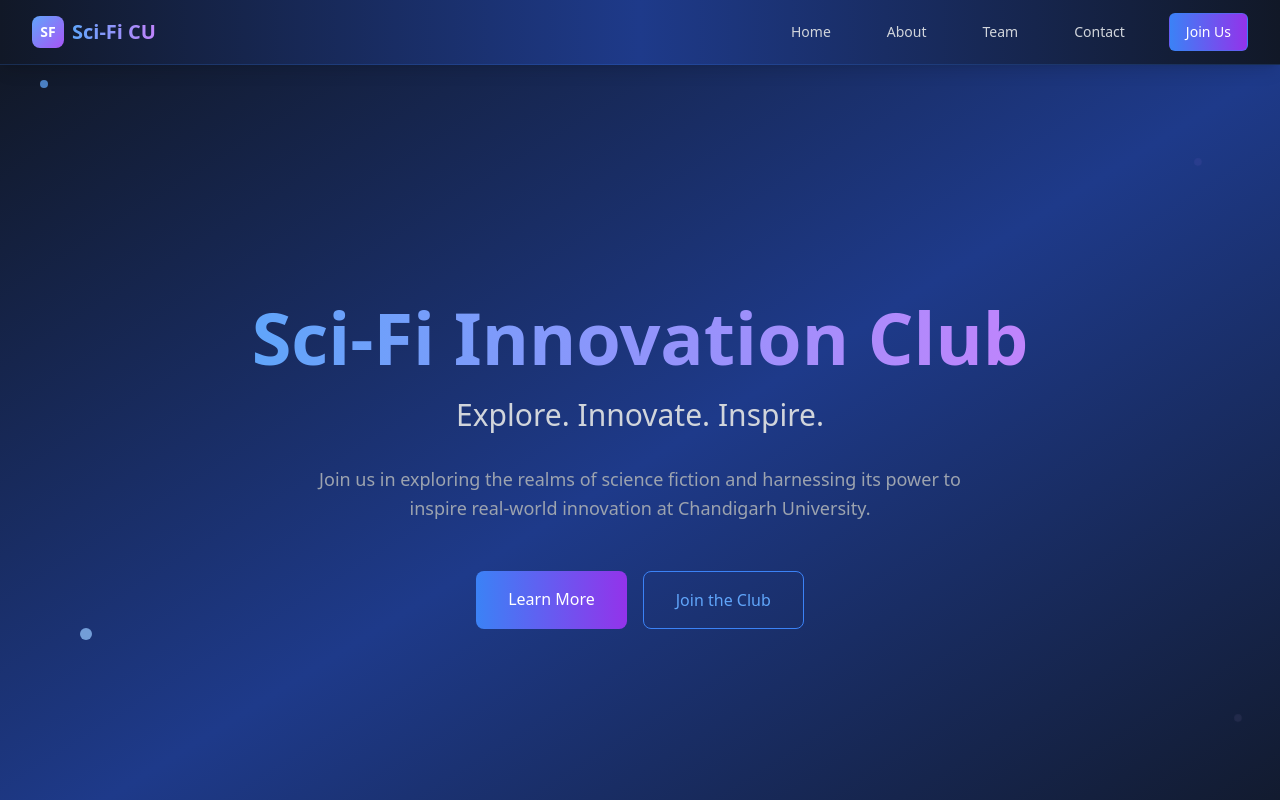
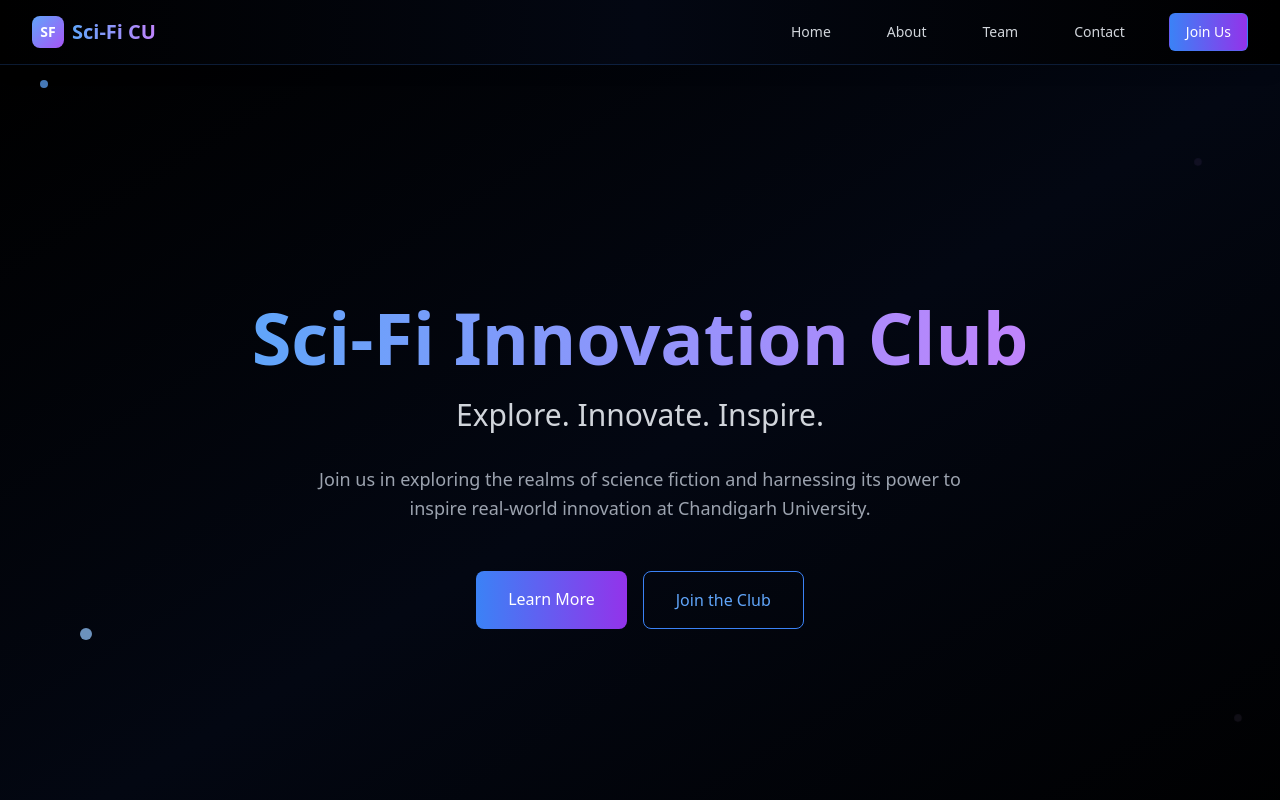
Before and after one commit to SciFi-Innovation-Club/Sci-Fi-Cu, a Next.js app: page / in a window 1280 px wide. Shown: the top 800 px of the page. Built offline with nearby package versions, Linux system fonts and the light colour scheme.

Commit message:
Update background gradients to use black and gray
Changed the background gradients in Home and Navbar components from gray/blue to black/gray for a darker UI appearance.

```diff
--- a/src/app/page.js
+++ b/src/app/page.js
@@ -1,6 +1,6 @@
 export default function Home() {
   return (
-    <div className="min-h-screen bg-gradient-to-br from-gray-900 via-blue-900 to-gray-900">
+    <div className="min-h-screen bg-gradient-to-br from-black via-gray-950 to-black">
       <main className="flex flex-col items-center justify-center min-h-screen px-4">
         <div className="text-center max-w-4xl mx-auto">
           <h1 className="text-6xl md:text-7xl font-bold bg-gradient-to-r from-blue-400 to-purple-400 bg-clip-text text-transparent mb-6">
--- a/src/components/Navbar.jsx
+++ b/src/components/Navbar.jsx
@@ -10,7 +10,7 @@ export default function Navbar() {
   };
 
   return (
-    <nav className="w-full bg-gradient-to-r from-gray-900 via-blue-900 to-gray-900 text-white shadow-lg border-b border-blue-500/20 sticky top-0 z-50 backdrop-blur-sm">
+    <nav className="w-full bg-gradient-to-r from-black via-gray-950 to-black text-white shadow-lg border-b border-blue-500/20 sticky top-0 z-50 backdrop-blur-sm">
       <div className="max-w-7xl mx-auto px-4 sm:px-6 lg:px-8">
         <div className="flex justify-between items-center h-16">
           {/* Logo */}
```
